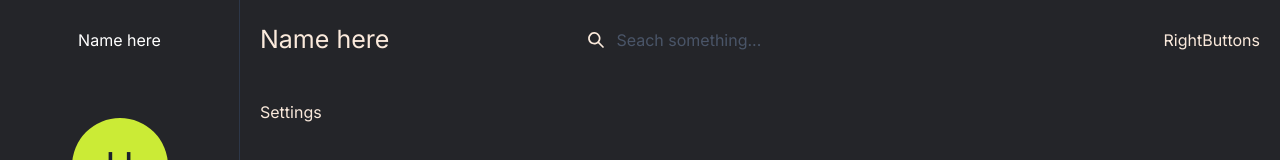
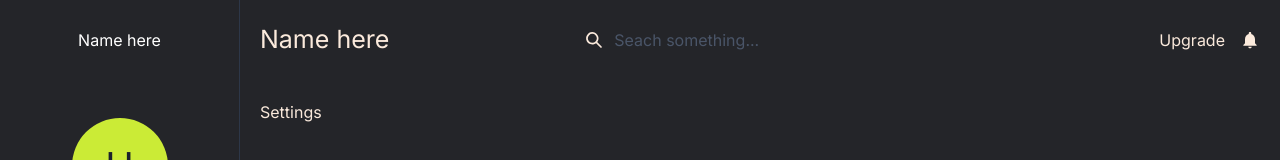
Before and after one commit to jeffigy/chakra-dashboard, a React (Vite) app: page /settings in a window 1280 px wide. Shown: the top 160 px of the page. Built offline with nearby package versions, Linux system fonts and the light colour scheme.

Commit message:
code clean up and added right buttons

```diff
--- a/src/App.tsx
+++ b/src/App.tsx
@@ -1,15 +1,7 @@
-import { Flex } from "@chakra-ui/react";
 import AppRouter from "AppRouter";
-import Layout from "components/Layout/Layout";
-import Navbar from "components/Navbar/Navbar";
-import Sidebar from "components/Sidebar/Sidebar";
 
 function App() {
-  return (
-    <>
-      <AppRouter />
-    </>
-  );
+  return <AppRouter />;
 }
 
 export default App;
--- a/src/AppRouter.tsx
+++ b/src/AppRouter.tsx
@@ -2,7 +2,6 @@ import Chat from "pages/Chat";
 import PageNotFound from "pages/PageNotFound";
 import Schedule from "pages/Schedule";
 import Settings from "pages/Settings";
-import React from "react";
 import { Route, BrowserRouter as Router, Routes } from "react-router-dom";
 
 function AppRouter() {
--- a/src/components/Navbar/RightButtons.tsx
+++ b/src/components/Navbar/RightButtons.tsx
@@ -1,5 +1,27 @@
+import { BellIcon } from "@chakra-ui/icons";
+import { Button, Flex, IconButton } from "@chakra-ui/react";
 import React from "react";
 
 export default function RightButtons() {
-  return <div>RightButtons</div>;
+  return (
+    <Flex>
+      <Button
+        mr={"15px"}
+        display={{ base: "none", lg: "block" }}
+        size={"md"}
+        variant={"primarySolid"}
+      >
+        Upgrade
+      </Button>
+      <IconButton
+        variant={"outline"}
+        aria-label="Notification"
+        icon={<BellIcon />}
+        color={"brand.600"}
+        fontSize={"20px"}
+        borderColor={"gray.600"}
+        // isLoading={true}
+      />
+    </Flex>
+  );
 }
--- a/src/components/Navbar/SearchBar.tsx
+++ b/src/components/Navbar/SearchBar.tsx
@@ -1,6 +1,5 @@
 import { SearchIcon } from "@chakra-ui/icons";
 import { Flex, Input, InputGroup, InputLeftElement } from "@chakra-ui/react";
-import React from "react";
 
 export default function SearchBar() {
   return (
--- a/src/pages/Chat.tsx
+++ b/src/pages/Chat.tsx
@@ -1,5 +1,4 @@
 import Layout from "components/Layout/Layout";
-import React from "react";
 
 function Chat() {
   return <Layout> chat page</Layout>;
--- a/src/pages/PageNotFound.tsx
+++ b/src/pages/PageNotFound.tsx
@@ -1,6 +1,5 @@
 import { Flex, Text } from "@chakra-ui/react";
 import Layout from "components/Layout/Layout";
-import React from "react";
 
 export default function PageNotFound() {
   return (
--- a/src/pages/Schedule.tsx
+++ b/src/pages/Schedule.tsx
@@ -1,5 +1,4 @@
 import Layout from "components/Layout/Layout";
-import React from "react";
 
 function Schedule() {
   return <Layout>Schedule</Layout>;
--- a/src/pages/Settings.tsx
+++ b/src/pages/Settings.tsx
@@ -1,6 +1,4 @@
 import Layout from "components/Layout/Layout";
-import React from "react";
-
 function Settings() {
   return <Layout>Settings</Layout>;
 }
```
Also changed, not shown: src/components/Sidebar/ProfileAvatar.tsx (+3 -5 lines), src/components/Sidebar/Sidebar.tsx (+3 -5 lines).
